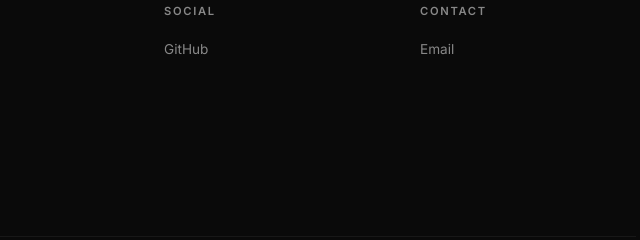
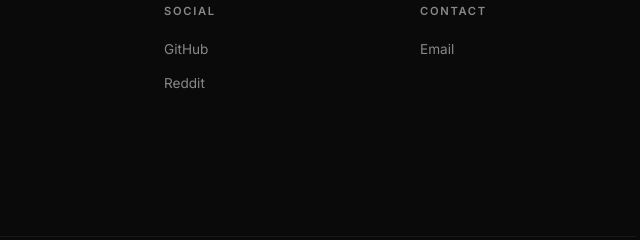
Before and after one commit to AkshayKeerth/AkshayKeerth.github.io, a plain HTML site: page index.html in a window 1280 px wide. Shown: the part 3607-3847 px from the top of the page, 604-1244 px from the left. Drawn offline with Linux system fonts and the light colour scheme.

Commit message:
Add files via upload

```diff
--- a/index.html
+++ b/index.html
@@ -1718,6 +1718,13 @@
 									>GitHub</a
 								>
 							</li>
+							<li>
+								<a
+									href="https://www.reddit.com/user/TheFirstNyx/"
+									target="_blank"
+									>Reddit</a
+								>
+							</li>
 						</ul>
 					</div>
 					<div class="footer-col">
```
